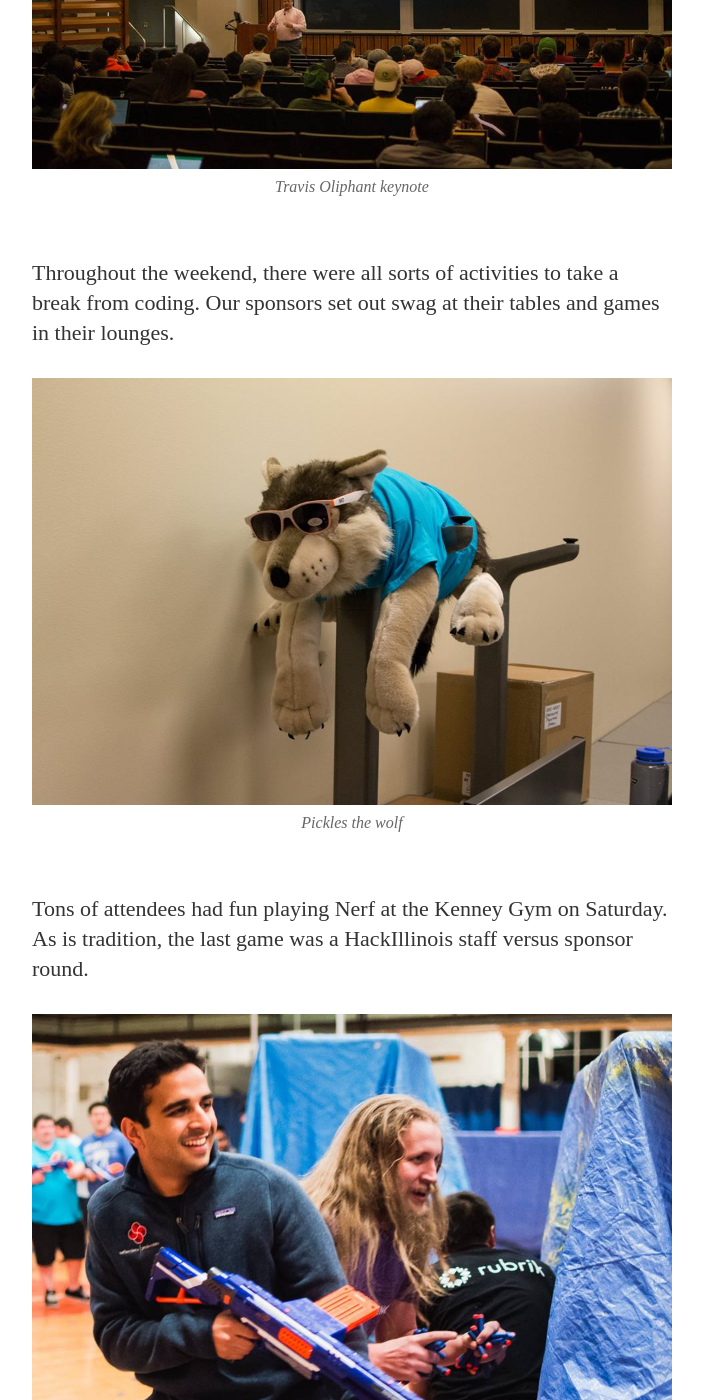
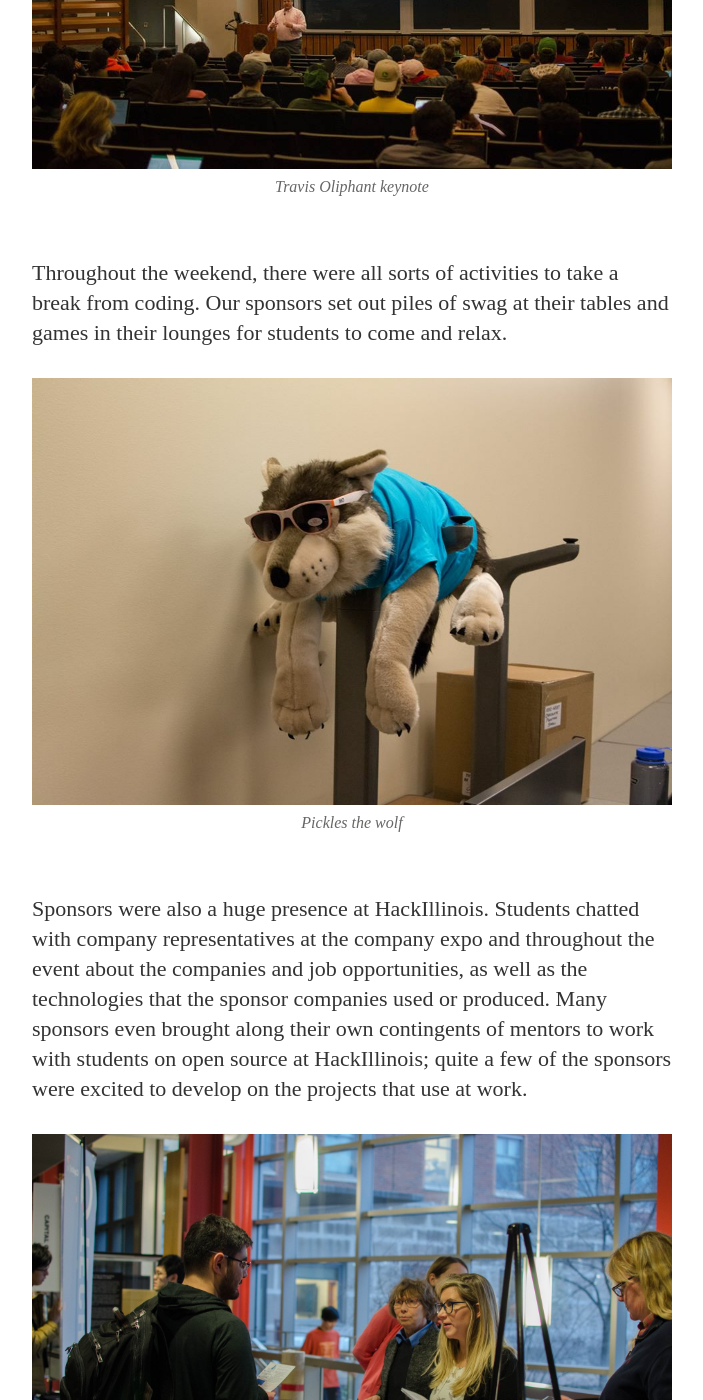
Before and after one commit to HackIllinois/blog, a Jekyll site: the page built from _posts/2018-05-19-hackillinois-2018-recap.markdown, in a window 1280 px wide and 1400 px high, scrolled down 4269 px. Shown: the whole window, without its empty margins (288-991 px from the left). Built offline with Jekyll 4.4.1, drawn with Linux system fonts in a browser that asks for light colours; nearby versions of some CDN libraries; some web fonts are replaced; some of the changed text lies outside the part shown.

Commit message:
Add paragraph on sponsors

```diff
--- a/_posts/2018-05-19-hackillinois-2018-recap.markdown
+++ b/_posts/2018-05-19-hackillinois-2018-recap.markdown
@@ -16,7 +16,7 @@ With the focus on open source at HackIllinois, attendees spent the weekend learn
 
 ![panel](/assets/article_images/hackillinois-2018-recap/panel.jpg "Mentors talk about open source at the Web/Data panel")
 
-Attendees worked late into the night starting on their projects: mentors taught students how to set up their environments and basics of the project and how to make contributions.
+Attendees worked late into the night starting on their projects: mentors taught students how to set up their environments, what the basics of their projects were, and how the students could contribute.
 
 ![food](/assets/article_images/hackillinois-2018-recap/food.jpg "Attendees fill up on food to fuel them through the night")
 
@@ -26,13 +26,17 @@ HackIllinois also featured a wide array of talks and workshops. There were many
 
 There were also some great keynotes from members of the open source community. Travis Oliphant, the creator of NumPy and SciPy and the CEO of Anaconda, spoke about open source and changes in data science. Vijay Patel, a software engineer at Google, discussed his work on gRPC and other open source projects in his time at Google. Katy Huff, an associate professor at Illinois, and Steve Klabnik, a member of the Rust core team, both also spoke about their experiences in open source.
 
-![Travis Oliphant keynote](/assets/article_images/hackillinois-2018-recap/travis.jpg "Travis Oliphant talks about his company Quansight in his keynote")
+![Travis Oliphant keynote](/assets/article_images/hackillinois-2018-recap/travis.jpg "Travis Oliphant talks about his company Quansight during his keynote")
 
-Throughout the weekend, there were all sorts of activities to take a break from coding. Our sponsors set out swag at their tables and games in their lounges.
+Throughout the weekend, there were all sorts of activities to take a break from coding. Our sponsors set out piles of swag at their tables and games in their lounges for students to come and relax.
 
 ![Pickles the wolf](/assets/article_images/hackillinois-2018-recap/pickles.jpg "Pickles the wolf hangs out in the IMO lounge")
 
-Tons of attendees had fun playing Nerf at the Kenney Gym on Saturday. As is tradition, the last game was a HackIllinois staff versus sponsor round.
+Sponsors were also a huge presence at HackIllinois. Students chatted with company representatives at the company expo and throughout the event about the companies and job opportunities, as well as the technologies that the sponsor companies used or produced. Many sponsors even brought along their own contingents of mentors to work with students on open source at HackIllinois; quite a few of the sponsors were excited to develop on the projects that use at work.
+
+![company expo](/assets/article_images/hackillinois-2018-recap/sponsor.jpg "A student and sponsor representatives chat at the company expo")
+
+Tons of attendees had fun playing Nerf at the Kenney Gym on Saturday. As is tradition, the last game was an intense HackIllinois staff versus sponsor round.
 
 ![Nerf battle](/assets/article_images/hackillinois-2018-recap/nerf.jpg "Battling it out at Nerf")
 
@@ -40,8 +44,8 @@ Sunday morning brought the end of hacking, and groups wrapped up their contribut
 
 ![doggo](/assets/article_images/hackillinois-2018-recap/dog.jpg "Taking a break with the cute doggo")
 
-By the end, there were tons of excitement in the air as judges went around and checked out the contributions made. For open source contributors all around, there was much learned and created.
+By the end, there was lots of excitement in the air as judges wandered about Siebel and checked out the contributions made. For open source contributors all around, there was much learned and created.
 
 ![project demo](/assets/article_images/hackillinois-2018-recap/demo.jpg "A group presents their contributions at the project expo")
 
-Watch out for registration for HackIllinois 2019 on our website at [hackillinois.org](https://hackillinois.org)! And if you're interested in getting involved as a sponsor or mentor, be sure to reach out to us at [contact@hackillinois.org].
+Watch out for registration for HackIllinois 2019 on our website at [hackillinois.org](https://hackillinois.org)! And if you're interested in getting involved as a sponsor or mentor, be sure to reach out to us at contact@hackillinois.org.
```
Also changed, not shown: assets/article_images/hackillinois-2018-recap/sponsor.jpg (added).
